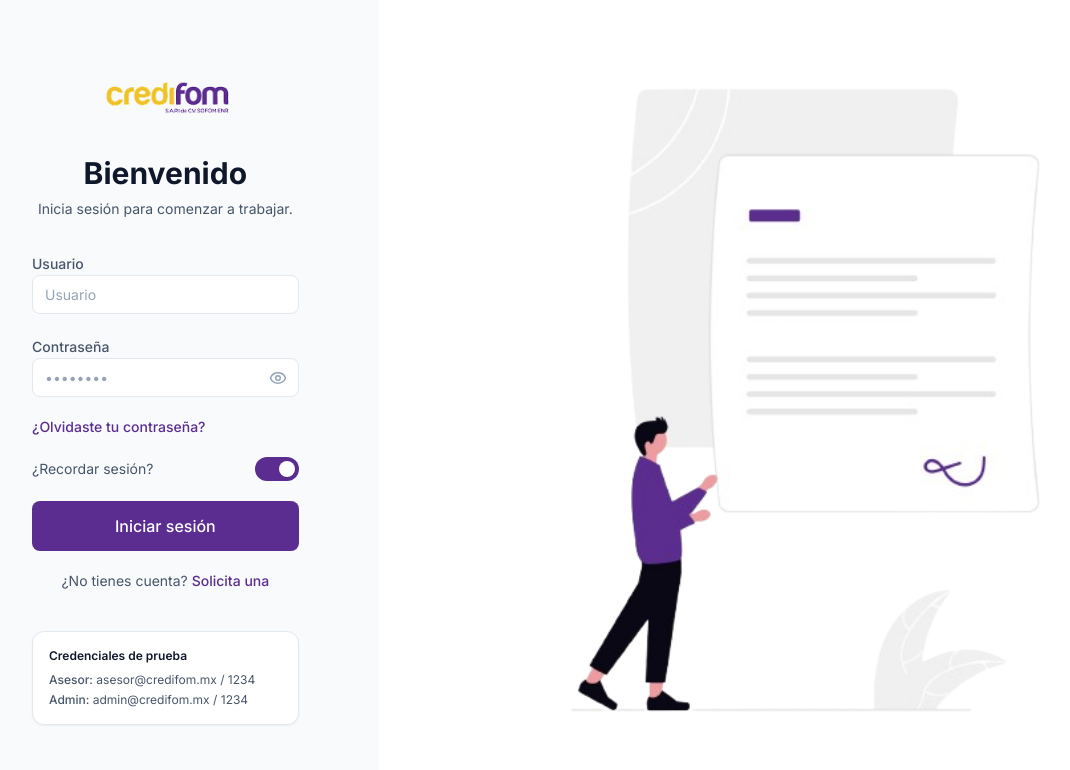
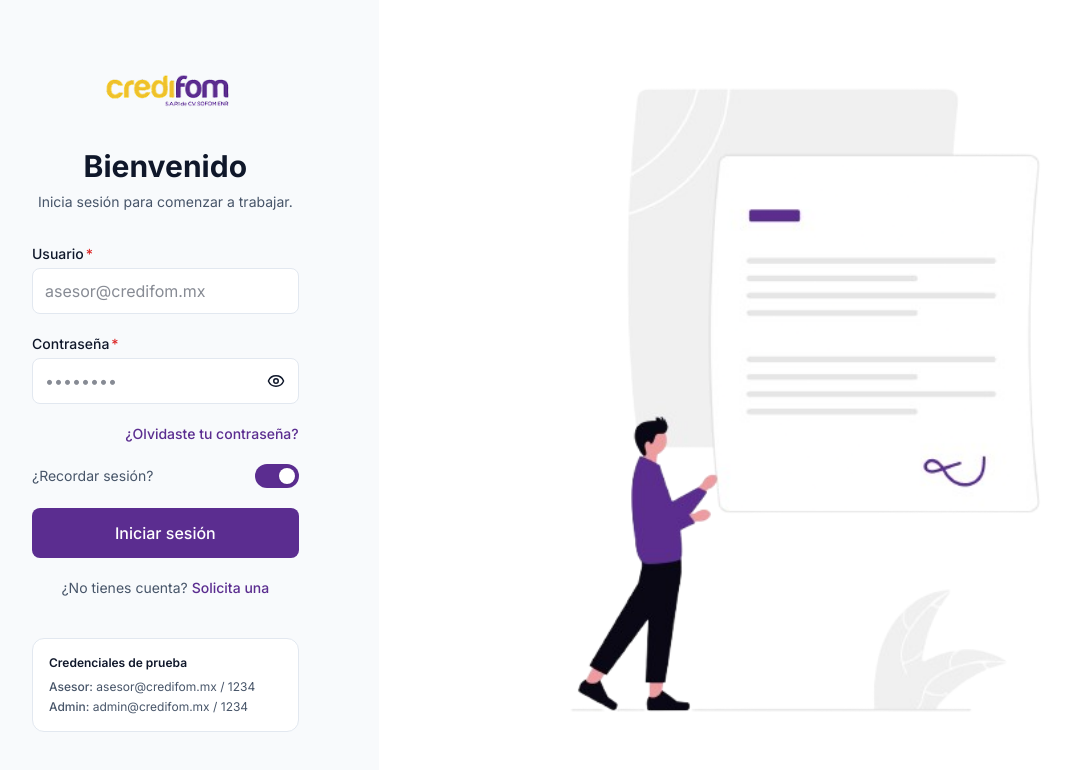
Before and after one commit to K4YZER4/PDF-FILLER-FRONTEND, a React (Vite) app: page /login in a window 1280 px wide. Shown: the top 770 px of the page, without its empty margins (48-1118 px from the left). Built offline with nearby package versions, Linux system fonts and the light colour scheme.

Commit message:
feat: se agrego el componente de Toggle y se mejoro el de input

```diff
--- a/package.json
+++ b/package.json
@@ -30,12 +30,14 @@
   },
   "dependencies": {
     "@hookform/resolvers": "^5.2.2",
+    "clsx": "^2.1.1",
     "immer": "^11.1.4",
     "lucide-react": "^1.14.0",
     "react": "^19.2.5",
     "react-dom": "^19.2.5",
     "react-hook-form": "^7.74.0",
     "react-router-dom": "^7.14.2",
+    "tailwind-merge": "^3.6.0",
     "zod": "^4.4.1",
     "zustand": "^5.0.12"
   }
--- a/src/components/ui/Input.tsx
+++ b/src/components/ui/Input.tsx
@@ -1,35 +1,177 @@
-interface Props {
-  labelText: string;
-  placeholder: string;
-  value: string;
-  onChange: (e: React.ChangeEvent<HTMLInputElement>) => void;
+/**
+ * Archivo: /components/ui/Input.tsx
+ * Propósito: Input reutilizable con todos los estados del diseño CREDIFOM.
+ * Agnóstico al dominio — no sabe si captura CURP, email o contraseña.
+ */
+import { forwardRef, useState } from "react";
+import { Eye, EyeOff, AlertCircle } from "lucide-react";
+import { cn } from "@/utils/cn";
+
+interface InputProps extends React.InputHTMLAttributes<HTMLInputElement> {
+  label?: string;
+  // Muestra un asterisco rojo junto al label para indicar que el campo es obligatorio
+  required?: boolean;
+  // Mensaje de error que se muestra debajo del input y cambia el estilo a estado error
+  error?: string;
+  // Texto de ayuda que se muestra debajo del input cuando no hay error
+  hint?: string;
+  // Muestra un badge "Auto ✓" para indicar que el campo fue autollenado por el navegador (ej: con contraseña guardada)
+  autofilled?: boolean;
+  // Permite pasar un ícono personalizado que se muestra a la derecha del input (ej: ícono de búsqueda)
+  rightIcon?: React.ReactNode;
+  // Muestra el conteo de caracteres (ej: "12/50") a la derecha del input
+  showCount?: boolean;
 }
 
-export default function Input({
-  labelText,
-  placeholder,
-  value,
-  onChange,
-}: Props) {
+const Input = forwardRef<HTMLInputElement, InputProps>(
+  (
+    {
+      label,
+      required = false,
+      error,
+      hint,
+      autofilled = false,
+      rightIcon,
+      type = "text",
+      className = "",
+      disabled,
+      id,
+      ...props
+    },
+    ref,
+  ) => {
+    const [showPassword, setShowPassword] = useState(false);
+
+    const isPassword = type === "password";
+    const inputType = isPassword ? (showPassword ? "text" : "password") : type;
+    const hasRightSlot = isPassword || rightIcon;
+
     return (
-    <div className="space-y-2">
+      <div className="flex flex-col gap-1">
+        {/* Label */}
+        {label && (
+          <div className="flex items-center justify-between">
             <label
-        className="
-            text-sm
-            font-medium
-            text-text-secondary
-          "
+              htmlFor={id}
+              className={cn(
+                "text-sm font-medium",
+                disabled ? "text-text-tertiary" : "text-text-primary",
+              )}
             >
-        {labelText}
+              {label}
+              {required && (
+                <span className="text-error ml-0.5" aria-hidden="true">
+                  *
+                </span>
+              )}
             </label>
+
+            {/* Badge autollenado */}
+            {autofilled && !error && (
+              <span className="text-xs font-medium bg-success-tint text-success px-2 py-0.5 rounded-full">
+                Auto ✓
+              </span>
+            )}
+          </div>
+        )}
+
+        {/* Input wrapper */}
+        <div className="relative">
           <input
-        id="email"
-        autoComplete="username"
-        placeholder={placeholder}
-        value={value}
-        onChange={onChange}
-        className="input"
+            ref={ref}
+            id={id}
+            type={inputType}
+            disabled={disabled}
+            className={cn(
+              // Base
+              "w-full rounded-md border text-base transition-all duration-150",
+              "placeholder:text-text-tertiary",
+              // Padding — deja espacio si hay ícono derecho
+              hasRightSlot ? "px-3 py-2.5 pr-11" : "px-3 py-2.5",
+              // Fuente mínima 16px para evitar zoom en iOS
+              "text-[16px]",
+              // Estado default
+              !error &&
+                !autofilled &&
+                !disabled && [
+                  "border-border bg-surface text-text-primary",
+                  "hover:border-border-secondary",
+                  "focus:outline-none focus:border-primary focus:ring-2 focus:ring-primary/15",
+                ],
+              // Estado error
+              error && [
+                "border-error bg-error-tint text-text-primary",
+                "focus:outline-none focus:border-error focus:ring-2 focus:ring-error/15",
+              ],
+              // Estado autollenado
+              autofilled &&
+                !error && [
+                  "border-success bg-success-tint text-success",
+                  "focus:outline-none focus:border-success focus:ring-2 focus:ring-success/15",
+                ],
+              // Estado disabled
+              disabled && [
+                "border-border bg-bg text-text-tertiary",
+                "cursor-not-allowed opacity-60",
+              ],
+              className,
+            )}
+            aria-invalid={!!error}
+            aria-describedby={
+              error ? `${id}-error` : hint ? `${id}-hint` : undefined
+            }
+            {...props}
           />
+
+          {/* Ícono derecho — custom o toggle contraseña */}
+          {hasRightSlot && (
+            <div className="absolute right-3 top-1/2 -translate-y-1/2 flex items-center">
+              {isPassword ? (
+                <button
+                  type="button"
+                  onClick={() => setShowPassword((v) => !v)}
+                  className="text-text-tertiary hover:text-text-secondary transition-colors p-0.5"
+                  aria-label={
+                    showPassword ? "Ocultar contraseña" : "Mostrar contraseña"
+                  }
+                >
+                  {showPassword ? (
+                    <EyeOff size={18} aria-hidden="true" />
+                  ) : (
+                    <Eye size={18} aria-hidden="true" />
+                  )}
+                </button>
+              ) : (
+                rightIcon
+              )}
+            </div>
+          )}
+        </div>
+
+        {/* Mensaje de error */}
+        {error && (
+          <p
+            id={`${id}-error`}
+            role="alert"
+            className="flex items-center gap-1 text-xs text-error"
+          >
+            <AlertCircle size={13} aria-hidden="true" />
+            {error}
+          </p>
+        )}
+
+        {/* Hint — solo si no hay error */}
+        {hint && !error && (
+          <p id={`${id}-hint`} className="text-xs text-text-tertiary">
+            {hint}
+          </p>
+        )}
       </div>
     );
-}
+  },
+);
+
+Input.displayName = "Input";
+
+export { Input };
+export type { InputProps };
--- a/src/components/ui/index.ts
+++ b/src/components/ui/index.ts
@@ -1 +1 @@
-export { default as Input } from "./Input";
+export { Input } from "./Input";
--- a/src/features/auth/LoginPage.tsx
+++ b/src/features/auth/LoginPage.tsx
@@ -1,77 +1,87 @@
-/** Pantalla de inicio de sesión CREDIFOM
- *  Refactorizada para usar únicamente el Design System global.
- *  - Sin colores hardcodeados
- *  - Sin bordes/radius inline
- *  - Inputs y botones reutilizables
- *  - Tipografía y espaciados consistentes
+/**
+ * Archivo: features/auth/LoginPage.tsx
+ * Propósito: Pantalla de inicio de sesión CREDIFOM.
+ * Usa el componente Input del design system para todos los campos.
  */
-
 import { useState } from "react";
 import { useNavigate } from "react-router-dom";
-import { Eye, EyeOff, AlertCircle } from "lucide-react";
+import { AlertCircle } from "lucide-react";
+import { useForm } from "react-hook-form";
+import { z } from "zod";
+import { zodResolver } from "@hookform/resolvers/zod";
+
 // Componentes
-import { Button } from "@/components";
-import { Input } from "@/components/ui";
+import { Input } from "@/components/ui/index";
+import { Button } from "@/components/index";
+import { Toggle } from "@/features/auth/components/Toggle";
 
 import { useContractStore } from "@/store/useContractStore";
 import type { UserRole } from "@/store/useContractStore";
-// Assets
+
 import loginIllustration from "@/assets/LogIn-.png";
 import logo from "@/assets/Logo.png";
 
-import "@/app/index.css";
+// ─── Validación ──────────────────────────────────────────────────────────────
+
+const loginSchema = z.object({
+  email: z
+    .string()
+    .min(1, "El usuario es requerido")
+    .email("Ingresa un correo válido"),
+  password: z
+    .string()
+    .min(1, "La contraseña es requerida")
+    .min(4, "Mínimo 4 caracteres"),
+});
+
+type LoginFormData = z.infer<typeof loginSchema>;
+
+// ─── Mock usuarios ───────────────────────────────────────────────────────────
 
 const MOCK_USERS: { email: string; password: string; role: UserRole }[] = [
   { email: "asesor@credifom.mx", password: "1234", role: "asesor" },
   { email: "admin@credifom.mx", password: "1234", role: "admin" },
 ];
 
+// ─── Componente ──────────────────────────────────────────────────────────────
+
 function LoginPage() {
-  const [email, setEmail] = useState("");
-  const [password, setPassword] = useState("");
-  const [showPass, setShowPass] = useState(false);
   const [remember, setRemember] = useState(true);
-  const [error, setError] = useState("");
+  const [serverError, setServerError] = useState("");
 
   const login = useContractStore((s) => s.login);
-
   const navigate = useNavigate();
 
-  const handleSubmit = (e: React.FormEvent) => {
-    e.preventDefault();
+  const {
+    register,
+    handleSubmit,
+    formState: { errors, isSubmitting },
+  } = useForm<LoginFormData>({
+    resolver: zodResolver(loginSchema),
+  });
 
-    setError("");
+  const onSubmit = (data: LoginFormData) => {
+    setServerError("");
 
     const user = MOCK_USERS.find(
-      (u) => u.email === email && u.password === password,
+      (u) => u.email === data.email && u.password === data.password,
     );
 
     if (!user) {
-      setError("Credenciales incorrectas.");
+      setServerError("Correo o contraseña incorrectos. Intenta de nuevo.");
       return;
     }
 
     login(user.email, user.role);
-
     navigate("/");
   };
 
   return (
     <div className="min-h-screen w-full flex bg-surface">
-      {/* ─────────────────────────────────────────────
-          COLUMNA IZQUIERDA
-      ───────────────────────────────────────────── */}
-      <div
-        className="
-    flex flex-col justify-center
-    w-full md:w-1/3
-    px-8 py-12 sm:px-14 lg:px-20
-    bg-bg
-  "
-      >
-        {/* CONTENEDOR GLOBAL */}
+      {/* ── Columna izquierda — formulario ── */}
+      <div className="flex flex-col justify-center w-full lg:w-1/3 px-8 py-12 sm:px-14 lg:px-20 bg-bg">
         <div className="w-full max-w-sm mx-auto">
-          {/* ───────────────── Logo ───────────────── */}
+          {/* Logo */}
           <div className="mb-10 flex justify-center">
             <img
               src={logo}
@@ -83,210 +93,126 @@ function LoginPage() {
             />
           </div>
 
-          {/* ───────────────── Header ───────────────── */}
+          {/* Título */}
           <div className="mb-8 text-center">
-            <h1
-              className="
-          hidden md:block
-          text-3xl
-          font-bold
-          text-text-primary
-        "
-            >
+            <h1 className="hidden lg:block text-3xl font-bold text-text-primary">
               Bienvenido
             </h1>
-
-            <p
-              className="
-          hidden md:block
-          mt-2
-          text-sm
-          text-text-secondary
-        "
-            >
+            <p className="hidden lg:block mt-2 text-sm text-text-secondary">
               Inicia sesión para comenzar a trabajar.
             </p>
-
-            <h1
-              className="
-          md:hidden
-          text-3xl
-          font-bold
-          text-text-primary
-        "
-            >
+            <h1 className="lg:hidden text-3xl font-bold text-text-primary">
               Iniciar sesión
             </h1>
           </div>
 
-          {/* ───────────────── Formulario ───────────────── */}
-          <form onSubmit={handleSubmit} className="space-y-5">
-            {/* Usuario */}
+          {/* Formulario */}
+          <form
+            onSubmit={handleSubmit(onSubmit)}
+            noValidate
+            className="space-y-5"
+          >
+            {/*
+              Input de usuario — usa react-hook-form via {...register()}
+              El error de zod se pasa directamente como prop error
+            */}
             <Input
-              labelText="Usuario"
-              placeholder="Usuario"
-              value={email}
-              onChange={(e) => {
-                setEmail(e.target.value);
-                setError("");
-              }}
+              id="email"
+              label="Usuario"
+              required
+              type="email"
+              placeholder="asesor@credifom.mx"
+              autoComplete="username"
+              error={errors.email?.message}
+              {...register("email")}
             />
 
-            {/* Contraseña */}
-            <div className="space-y-2">
-              <label
-                htmlFor="password"
-                className="
-            text-sm
-            font-medium
-            text-text-secondary
-          "
-              >
-                Contraseña
-              </label>
-
-              <div className="relative">
-                <input
-                  id="password"
-                  type={showPass ? "text" : "password"}
-                  autoComplete="current-password"
-                  placeholder="••••••••"
-                  value={password}
-                  onChange={(e) => {
-                    setPassword(e.target.value);
-                    setError("");
-                  }}
-                  className="input pr-11"
-                />
-
-                <button
-                  type="button"
-                  onClick={() => setShowPass((v) => !v)}
-                  aria-label={
-                    showPass ? "Ocultar contraseña" : "Mostrar contraseña"
-                  }
-                  className="
-              absolute inset-y-0 right-3
-              flex items-center
-              text-text-muted
-              hover:text-text-secondary
-              transition-colors
-            "
-                >
-                  {showPass ? <EyeOff size={18} /> : <Eye size={18} />}
-                </button>
-              </div>
-            </div>
+            {/*
+              Input de contraseña — el toggle del ojo está integrado
+              en el componente, no hace falta manejarlo aquí
+            */}
+            <Input
+              id="password"
+              label="Contraseña"
+              required
+              type="password"
+              placeholder="••••••••"
+              autoComplete="current-password"
+              error={errors.password?.message}
+              {...register("password")}
+            />
 
             {/* Recuperar contraseña */}
-            <div className="flex items-center justify-between">
+            <div className="flex justify-end">
               <button
                 type="button"
-                className="
-            text-sm
-            font-medium
-            text-primary
-            hover:underline
-          "
+                className="text-sm font-medium text-primary hover:underline"
               >
                 ¿Olvidaste tu contraseña?
               </button>
             </div>
 
-            {/* Recordar sesión */}
-            <div className="hidden md:flex items-center justify-between">
+            {/* Recordar sesión — solo desktop */}
+            <div className="flex items-center justify-between">
               <span className="text-sm text-text-secondary">
                 ¿Recordar sesión?
               </span>
-
-              <button
-                type="button"
-                role="switch"
-                aria-checked={remember}
-                onClick={() => setRemember((v) => !v)}
-                className={`
-            relative inline-flex h-6 w-11 items-center rounded-full transition-colors
-            ${remember ? "bg-primary" : "bg-border-strong"}
-          `}
-              >
-                <span
-                  className={`
-              inline-block h-4 w-4 rounded-full bg-surface shadow-sm transition-transform
-              ${remember ? "translate-x-6" : "translate-x-1"}
-            `}
-                />
-              </button>
+              {/*
+                Toggle es un componente separado del Input —
+                es un switch, no un campo de texto
+              */}
+              <Toggle
+                checked={remember}
+                onChange={setRemember}
+                aria-label="Recordar sesión"
+              />
             </div>
 
-            {/* Error */}
-            {error && (
+            {/*
+              Error de servidor — aparece cuando las credenciales
+              no coinciden con ningún usuario mock.
+              Es distinto al error de validación de cada campo.
+            */}
+            {serverError && (
               <div
-                className="
-            flex items-center gap-2
-            rounded-lg border
-            border-error-subtle
-            bg-error-tint
-            p-3
-            text-sm
-            text-error
-          "
+                role="alert"
+                className="flex items-center gap-2 rounded-lg border border-error-border bg-error-tint p-3 text-sm text-error"
               >
-                <AlertCircle size={16} />
-
-                <span>{error}</span>
+                <AlertCircle size={16} aria-hidden="true" />
+                <span>{serverError}</span>
               </div>
             )}
 
-            {/* Submit */}
-            <Button type="submit" size="lg" className="w-full">
+            <Button
+              type="submit"
+              size="lg"
+              className="w-full"
+              loading={isSubmitting}
+            >
               Iniciar sesión
             </Button>
 
-            {/* Footer */}
-            <p
-              className="
-          text-center
-          text-sm
-          text-text-secondary
-        "
-            >
+            <p className="text-center text-sm text-text-secondary">
               ¿No tienes cuenta?{" "}
               <button
                 type="button"
-                className="
-            font-medium
-            text-primary
-            hover:underline
-          "
+                className="font-medium text-primary hover:underline"
               >
                 Solicita una
               </button>
             </p>
           </form>
 
-          {/* ───────────────── Credenciales ───────────────── */}
-          <div
-            className="
-        mt-10
-        rounded-lg
-        border border-border
-        bg-surface
-        p-4
-        text-xs
-        text-text-secondary
-        shadow-xs
-      "
-          >
+          {/* Credenciales de prueba */}
+          <div className="mt-10 rounded-lg border border-border bg-surface p-4 text-xs text-text-secondary">
             <p className="mb-2 font-semibold text-text-primary">
               Credenciales de prueba
             </p>
-
             <div className="space-y-1">
               <p>
                 <span className="font-medium">Asesor:</span> asesor@credifom.mx
                 / 1234
               </p>
-
               <p>
                 <span className="font-medium">Admin:</span> admin@credifom.mx /
                 1234
@@ -296,26 +222,13 @@ function LoginPage() {
         </div>
       </div>
 
-      {/* ─────────────────────────────────────────────
-          COLUMNA DERECHA
-      ───────────────────────────────────────────── */}
-      <div
-        className="
-          hidden md:flex
-          w-2/3
-          items-center justify-center
-          bg-surface
-        "
-      >
+      {/* ── Columna derecha — ilustración ── */}
+      <div className="hidden lg:flex w-2/3 items-center justify-center bg-surface">
         <img
           src={loginIllustration}
           alt="Ilustración de contrato"
           aria-hidden="true"
-          className="
-            w-4/5
-            max-w-xl
-            object-contain
-          "
+          className="w-4/5 max-w-xl object-contain"
         />
       </div>
     </div>
--- /dev/null
+++ b/src/features/auth/components/Toggle.tsx
@@ -0,0 +1,51 @@
+/**
+ * Archivo: shared/components/Toggle.tsx
+ * Propósito: Switch on/off reutilizable. Agnóstico al dominio.
+ */
+interface ToggleProps {
+  checked: boolean;
+  onChange: (value: boolean) => void;
+  label?: string;
+  disabled?: boolean;
+  "aria-label"?: string;
+}
+
+function Toggle({
+  checked,
+  onChange,
+  label,
+  disabled,
+  "aria-label": ariaLabel,
+}: ToggleProps) {
+  return (
+    <div className="flex items-center gap-2">
+      <button
+        type="button"
+        role="switch"
+        aria-checked={checked}
+        aria-label={ariaLabel ?? label}
+        disabled={disabled}
+        onClick={() => onChange(!checked)}
+        className={`
+          relative inline-flex h-6 w-11 items-center rounded-full
+          transition-colors duration-200
+          focus:outline-none focus:ring-2 focus:ring-primary/20
+          disabled:opacity-50 disabled:cursor-not-allowed
+          ${checked ? "bg-primary" : "bg-border"}
+        `}
+      >
+        <span
+          className={`
+            inline-block h-4 w-4 rounded-full bg-white shadow-sm
+            transition-transform duration-200
+            ${checked ? "translate-x-6" : "translate-x-1"}
+          `}
+        />
+      </button>
+      {label && <span className="text-sm text-text-secondary">{label}</span>}
+    </div>
+  );
+}
+
+export { Toggle };
+export type { ToggleProps };
--- /dev/null
+++ b/src/features/auth/components/index.ts
@@ -0,0 +1 @@
+export { Toggle } from "./Toggle";
--- /dev/null
+++ b/src/utils/cn.ts
@@ -0,0 +1,7 @@
+// src/utils/cn.ts
+import { clsx, type ClassValue } from "clsx";
+import { twMerge } from "tailwind-merge";
+
+export function cn(...inputs: ClassValue[]) {
+  return twMerge(clsx(inputs));
+}
```
Also changed, not shown: 1 other file (tests, documents, lock files or other folders). Lines whose indentation alone changed are shown as unchanged.
